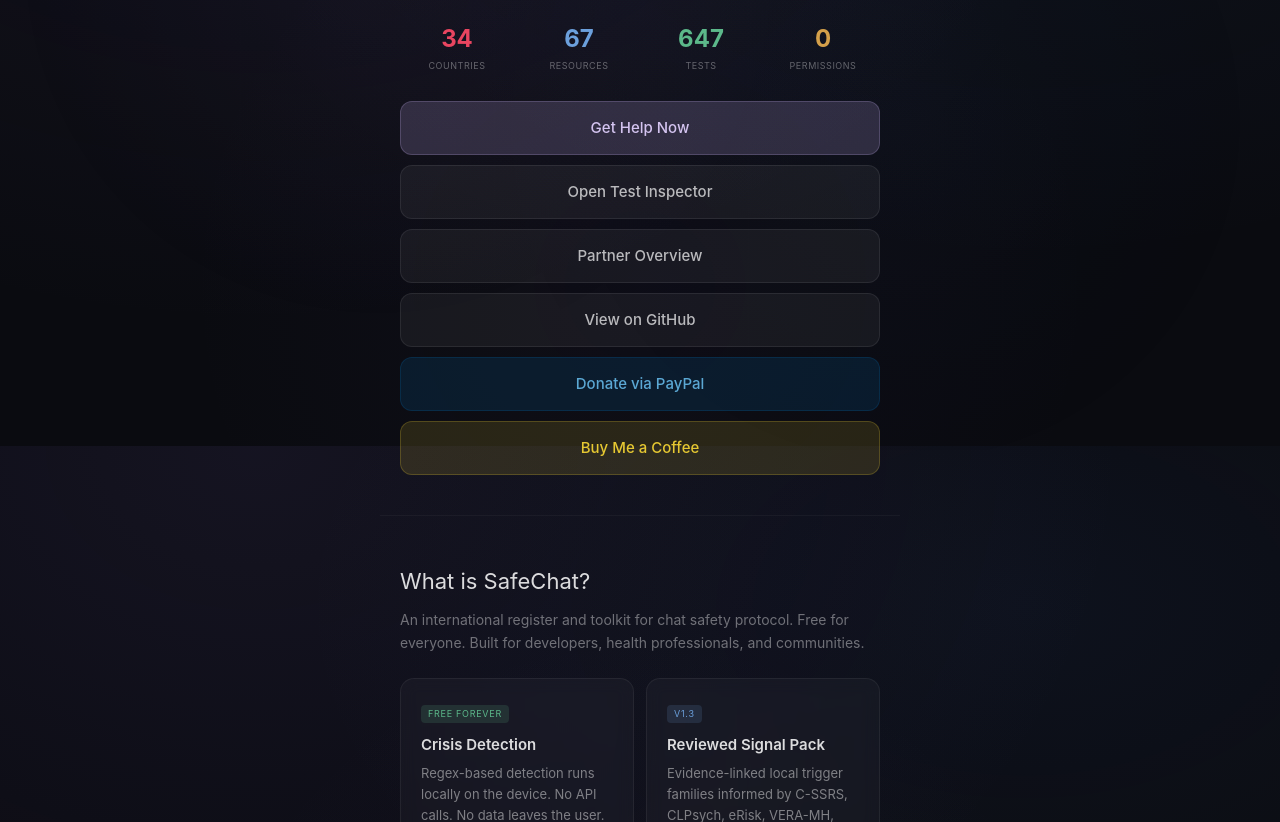
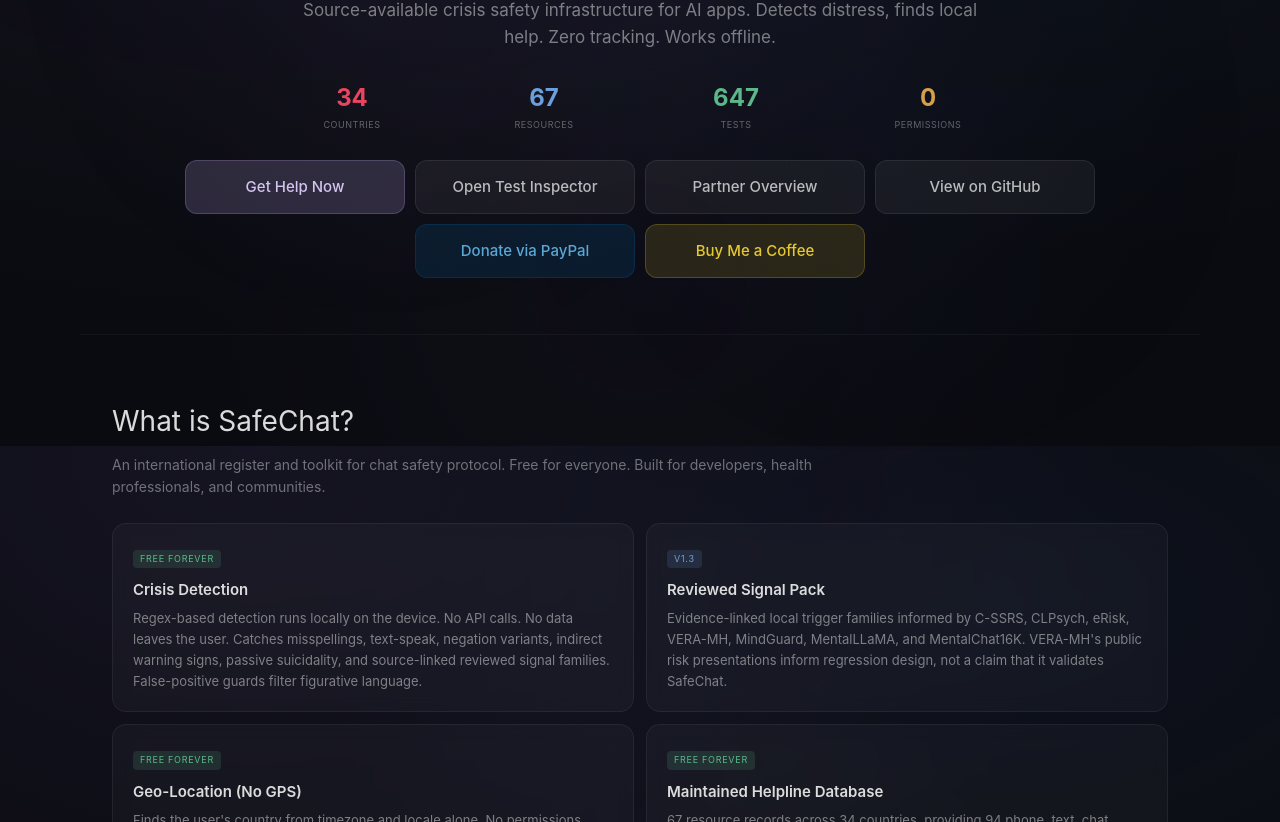
Before and after one commit to rob-e-graham/safechat, a website: page app/index.html in a window 1280 px wide. Shown: the part 354-1176 px from the top of the page. Drawn offline with Linux system fonts and the light colour scheme.

Commit message:
Widen landing page on desktop

```diff
--- a/app/index.html
+++ b/app/index.html
@@ -402,9 +402,34 @@
     .hero h1 { font-size: 24px; }
   }
   @media (min-width: 768px) {
+    .container,
+    nav,
+    .hero,
+    .section,
+    footer,
+    .divider {
+      max-width: 1120px;
+    }
+    nav { padding: 18px 32px; }
+    nav .logo img { height: 28px; }
+    nav .links { gap: 24px; font-size: 13px; }
+    .hero { padding: 72px 32px 56px; }
+    .hero h1 { font-size: 42px; }
+    .hero .sub { max-width: 680px; font-size: 17px; }
+    .hero .stats { max-width: 760px; margin-left: auto; margin-right: auto; }
+    .hero .actions {
+      flex-direction: row;
+      justify-content: center;
+      flex-wrap: wrap;
+    }
+    .hero .actions .btn { width: auto; min-width: 220px; }
+    .section { padding: 64px 32px; }
+    .section h2 { font-size: 28px; }
+    .section .section-sub { max-width: 760px; }
     .features { display: grid; grid-template-columns: 1fr 1fr; }
     .download-grid { display: grid; grid-template-columns: 1fr 1fr; }
     .community-links { display: grid; grid-template-columns: 1fr 1fr; }
+    footer { padding: 44px 32px; }
   }
 </style>
 </head>
```
